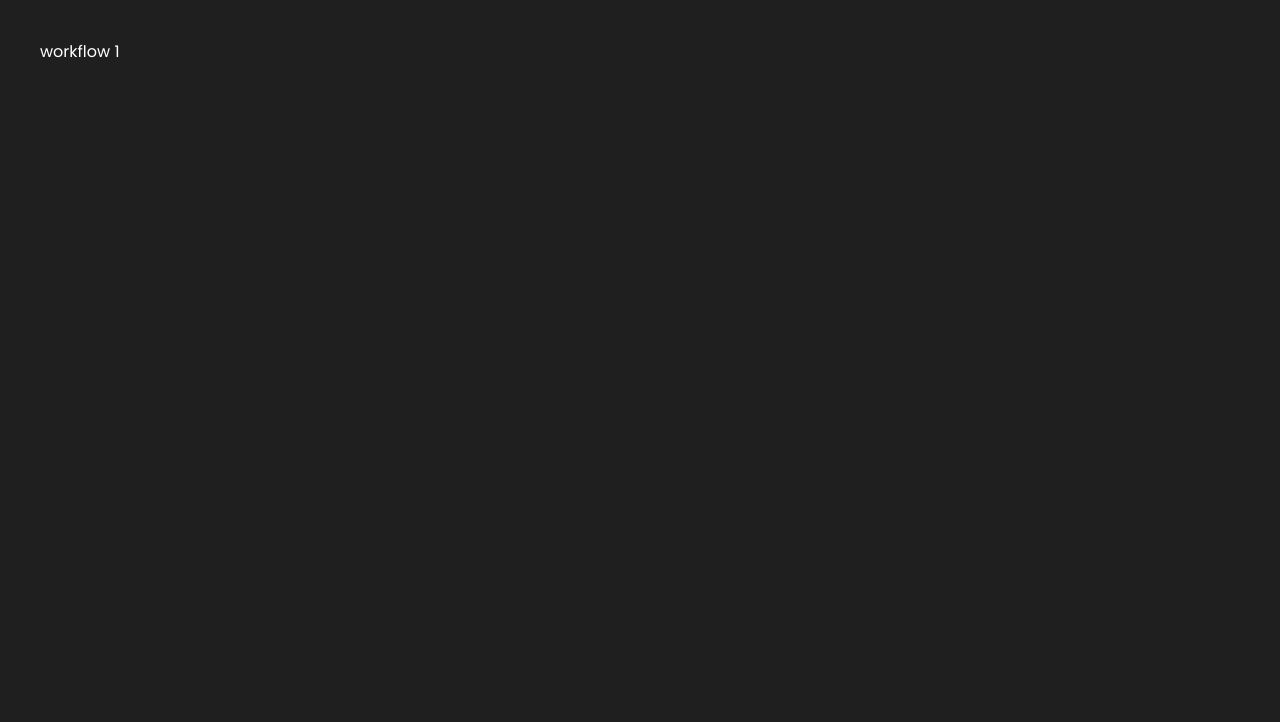
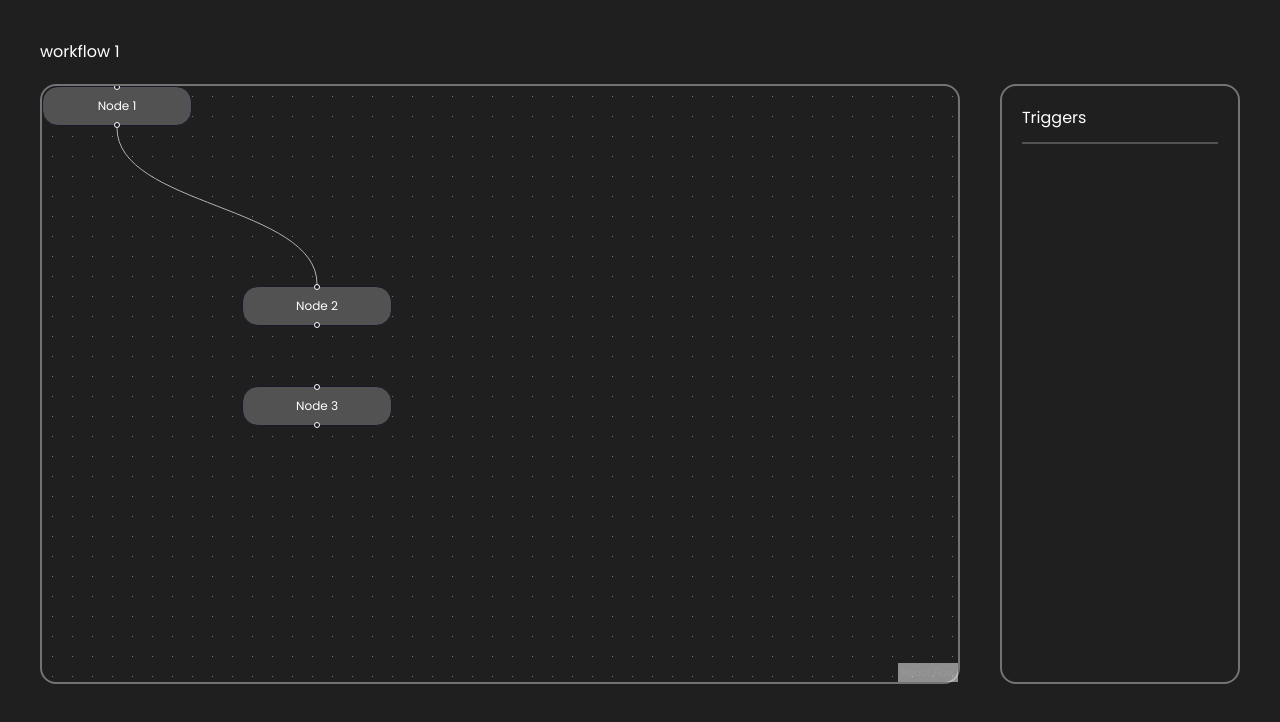
Before and after one commit to tims-exe/wrkflo, a Next.js app in the folder apps/web/: page /workflow/1 in a window 1280 px wide. Shown: the top 722 px of the page. Built offline with nearby package versions, Linux system fonts and the light colour scheme.

Commit message:
nodes and edges ui

```diff
--- a/apps/web/package.json
+++ b/apps/web/package.json
@@ -12,6 +12,7 @@
     "@repo/eslint-config": "workspace:*",
     "@repo/typescript-config": "workspace:*",
     "@repo/ui": "workspace:*",
+    "@xyflow/react": "^12.8.4",
     "axios": "^1.11.0",
     "next": "15.5.2",
     "react": "19.1.0",
--- a/apps/web/src/app/workflow/[id]/page.tsx
+++ b/apps/web/src/app/workflow/[id]/page.tsx
@@ -1,9 +1,23 @@
+import WorkflowComponent from "../../../components/workflow/WorkflowComponent";
+
 export default async function Workflow({ params }: { params: { id: string } }) {
   const id = (await params).id;
 
   return (
-    <div className="px-10 py-10">
-      workflow {id}
+    <div className="px-10 py-10 flex flex-col">
+        <p className="mb-5">
+            workflow {id}
+        </p>
+      <div className="flex w-full gap-10">
+        <WorkflowComponent />
+        <div className="w-[300px] bg-transparent border-2 rounded-2xl border-neutral-500 px-5 py-5">
+            <p>
+                Triggers
+            </p>
+            <div className="w-full bg-neutral-600 h-0.5 my-3"></div>
+
+        </div>
+      </div>
     </div>
   );
 }
--- /dev/null
+++ b/apps/web/src/components/workflow/CustomNode.tsx
@@ -0,0 +1,14 @@
+"use client"
+
+import type { Node, NodeProps } from '@xyflow/react';
+
+type CustomNodeData = { label: string };
+export type CustomNodeType = Node<CustomNodeData, 'custom'>;
+
+export function CustomNode({ data }: NodeProps<CustomNodeType>) {
+  return (
+    <div className="px-4 py-2 rounded-lg shadow-md bg-neutral-600 text-white">
+      {data.label}
+    </div>
+  );
+}
--- /dev/null
+++ b/apps/web/src/components/workflow/WorkflowComponent.tsx
@@ -0,0 +1,57 @@
+"use client"
+
+import { addEdge, Background, Connection, Controls, Edge, Node, ReactFlow, useEdgesState, useNodesState } from "@xyflow/react";
+import "@xyflow/react/dist/style.css"
+import { useCallback } from "react";
+
+const initialNodes:Node[] = [{
+    id: "1",
+    data: {
+        label: 'Node 1'
+    },
+    position: {x:0, y:0},
+    style: { backgroundColor: '#525252', color: 'white', borderRadius: '1rem' }
+},{
+    id: "2",
+    data: {
+        label: 'Node 2'
+    },
+    position: {x:200, y:200},
+    style: { backgroundColor: '#525252', color: 'white', borderRadius: '1rem' }
+},{
+    id: "3",
+    data: {
+        label: 'Node 3'
+    },
+    position: {x:200, y:300},
+    style: { backgroundColor: '#525252', color: 'white', borderRadius: '1rem' }
+}]
+
+const initialEdges: Edge[] = [
+    {id: '1-2', source: "1", target: "2", sourceHandle: null, targetHandle: null}
+]
+
+
+export default function WorkflowComponent() {
+
+    const [nodes, setNodes, onNodesChange] = useNodesState(initialNodes)
+    const [edges, setEdges, onEdgesChange] = useEdgesState(initialEdges)
+
+    // const onConnect = useCallback((connection: Connection) => {
+    //     const edge = {...connection, id: `${edges.length} + 1`};
+
+    //     setEdges((prevEdges) => addEdge(edge, prevEdges))
+    // }, [])
+
+    const onConnect = useCallback((connection: Connection) => {
+        setEdges((prevEdges) => addEdge(connection, prevEdges))
+    }, [])
+
+    return (
+    <div className="w-full h-[600px] border-2 border-neutral-500 rounded-2xl">
+      <ReactFlow nodes={nodes} edges={edges} onNodesChange={onNodesChange} onEdgesChange={onEdgesChange} onConnect={onConnect}>
+        <Background />
+      </ReactFlow>
+    </div>
+  );
+}
```
Also changed, not shown: 1 other file (tests, documents, lock files or other folders).
